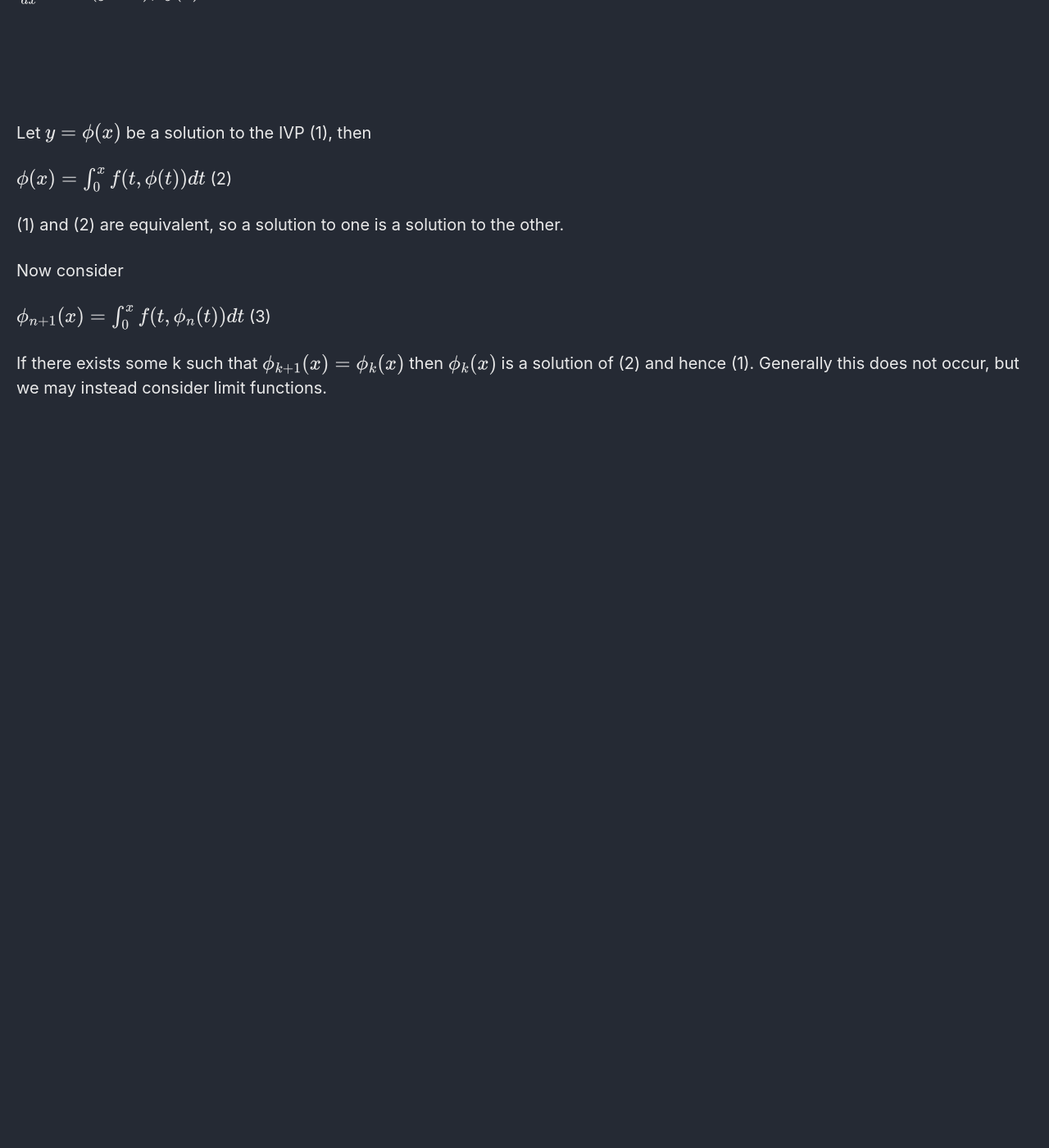
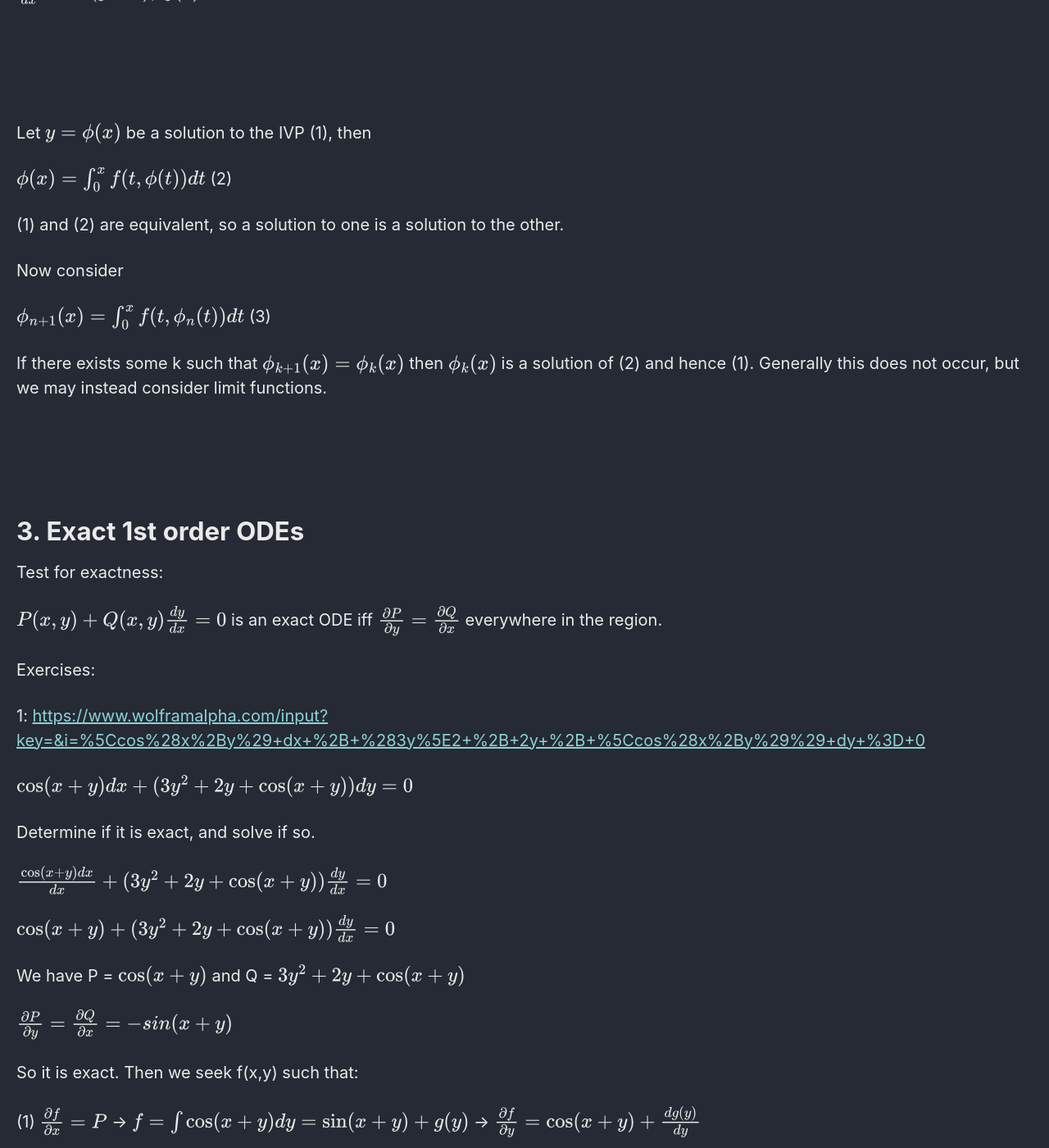
Before and after one commit to Connor-McCartney/Connor-McCartney.github.io, a Jekyll site: the page built from _pages/misc/linear-algebra.md, in a window 1280 px wide and 1400 px high, scrolled down 3538 px. Shown: the whole window at 82% size. Built offline with Jekyll 4.4.1, drawn with Linux system fonts in a browser that asks for light colours; cached includes are drawn as plain includes; before the commit the page ends 4168 px from its top, so only the background shows below that; some of the changed text lies outside the part shown.

Commit message:
Update linear-algebra.md

```diff
--- a/_pages/misc/linear-algebra.md
+++ b/_pages/misc/linear-algebra.md
@@ -144,3 +144,49 @@ Generally this does not occur, but we may instead consider limit functions.
 
 <br>
 <br>
+<br>
+
+# 3. Exact 1st order ODEs
+
+
+Test for exactness:
+
+$P(x,y) + Q(x,y) \frac{dy}{dx} = 0$  is an exact ODE iff $\frac{\partial P}{\partial y} = \frac{\partial Q}{\partial x}$ everywhere in the region.
+
+
+Exercises:
+
+1:
+<https://www.wolframalpha.com/input?key=&i=%5Ccos%28x%2By%29+dx+%2B+%283y%5E2+%2B+2y+%2B+%5Ccos%28x%2By%29%29+dy+%3D+0>
+
+$\cos(x+y) dx + (3y^2 + 2y + \cos(x+y)) dy = 0$
+
+Determine if it is exact, and solve if so.
+
+$\frac{\cos(x+y) dx}{dx} + (3y^2 + 2y + \cos(x+y)) \frac{dy}{dx} = 0$
+
+$\cos(x+y) + (3y^2 + 2y + \cos(x+y)) \frac{dy}{dx} = 0$
+
+We have P = $\cos(x+y)$ and Q = $3y^2 + 2y + \cos(x+y)$
+
+$\frac{\partial P}{\partial y} = \frac{\partial Q}{\partial x} = -sin(x+y)$
+
+So it is exact. Then we seek f(x,y) such that:
+
+(1) $\frac{\partial f}{\partial x} = P$    ->   $f = \int{\cos(x+y)} dy = \sin(x+y) + g(y)$ -> $\frac{\partial f}{\partial y} = \cos(x+y) + \frac{dg(y)}{dy}$
+
+(2) $\frac{\partial f}{\partial y} = Q$
+
+Compare (1) with (2) to solve $\frac{dg(y)}{dy}$ and then $g(y)$
+
+$\cos(x+y) + \frac{dg(y)}{dy} = Q$
+
+$\cos(x+y) + \frac{dg(y)}{dy} = 3y^2 + 2y + \cos(x+y)$
+
+$\frac{dg(y)}{dy} = 3y^2 + 2y$
+
+$g(y) = \int{3y^2 + 2y} \ dy$
+
+$g(y) = y^3 + y^2 + c$
+
+$\therefore f(x,y) = \sin(x+y) + y^3 + y^2 = c$
```
